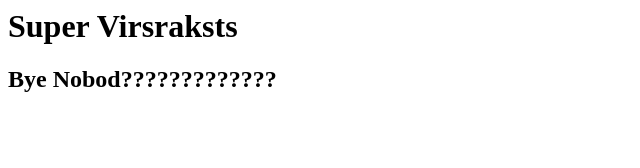
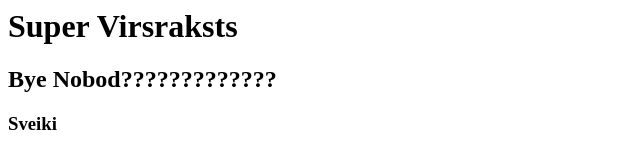
Before and after one commit to visockis/prog_kursi, a plain HTML site: page index.html in a window 1280 px wide. Shown: the full height of the page, 0-640 px from the left. Drawn offline with Linux system fonts and the light colour scheme.

Commit message:
Pievienoja virsrakstu

```diff
--- a/index.html
+++ b/index.html
@@ -1,4 +1,5 @@
 <html>
 <h1>Super Virsraksts</h1>
 <h2>Bye Nobod?????????????</h2>
+  <h3>Sveiki</h3>
 </html>
```
